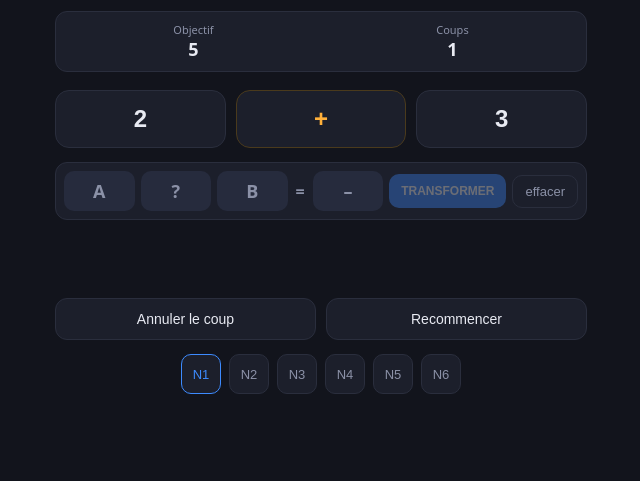
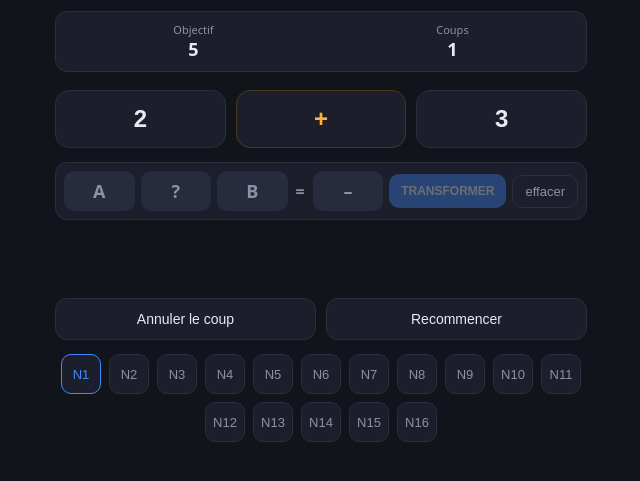
Before and after one commit to 6d797468-ai/mathic, a website built with Vite: page src/b1/web/index.html in a window 1280 px wide. Shown: the part 67-548 px from the top of the page, without its empty margins (319-959 px from the left). Built offline with nearby package versions, Linux system fonts and the light colour scheme.

Commit message:
b2: gameplay core — niveaux N7-N16 (certifiés Solver) + feedbacks de causalité (pop résultat, bump score/chaîne) + playthrough autonome DOM sur les 16 niveaux

```diff
--- a/src/b1/levels.mjs
+++ b/src/b1/levels.mjs
@@ -210,6 +210,199 @@ export const LADDER = [
       { kind: "op", v: "+" },
     ],
   },
+  {
+    id: "N7",
+    name: "Le Choix Précoce",
+    idea: "deux natures de préparation (quel couple multiplier d'abord)",
+    hud: ["target", "moves", "score"],
+    rows: 1,
+    cols: 7,
+    target: 30,
+    maxMoves: 3,
+    tiles: [
+      { kind: "num", v: 3 },
+      { kind: "num", v: 2 },
+      { kind: "num", v: 24 },
+      { kind: "num", v: 18 },
+      { kind: "op", v: "*" },
+      { kind: "op", v: "+" },
+      { kind: "op", v: "-" },
+    ],
+  },
+  {
+    id: "N8",
+    name: "Double Chaîne",
+    idea: "deux chaînes différentes vers le même objectif",
+    hud: ["target", "moves", "score", "chain"],
+    rows: 1,
+    cols: 6,
+    target: 24,
+    maxMoves: 3,
+    tiles: [
+      { kind: "num", v: 2 },
+      { kind: "num", v: 14 },
+      { kind: "num", v: 7 },
+      { kind: "num", v: 5 },
+      { kind: "op", v: "+" },
+      { kind: "op", v: "*" },
+    ],
+  },
+  {
+    id: "N9",
+    name: "La Division Prépare",
+    idea: "diviser d'abord, ajouter ensuite (chaîne par réutilisation)",
+    hud: ["target", "moves", "score", "chain"],
+    rows: 1,
+    cols: 7,
+    target: 24,
+    maxMoves: 3,
+    tiles: [
+      { kind: "num", v: 16 },
+      { kind: "num", v: 20 },
+      { kind: "num", v: 2 },
+      { kind: "num", v: 14 },
+      { kind: "op", v: "/" },
+      { kind: "op", v: "*" },
+      { kind: "op", v: "+" },
+    ],
+  },
+  {
+    id: "N10",
+    name: "Pas de Marge",
+    idea: "le budget est exact : les deux coups sont obligatoires",
+    hud: ["target", "moves", "score"],
+    rows: 1,
+    cols: 7,
+    target: 36,
+    maxMoves: 2,
+    tiles: [
+      { kind: "num", v: 8 },
+      { kind: "num", v: 12 },
+      { kind: "num", v: 9 },
+      { kind: "num", v: 6 },
+      { kind: "op", v: "*" },
+      { kind: "op", v: "+" },
+      { kind: "op", v: "-" },
+    ],
+  },
+  {
+    id: "N11",
+    name: "Les Détours Payants",
+    idea: "le détour chaîné vaut plus que la victoire directe",
+    hud: ["target", "moves", "score", "chain"],
+    rows: 1,
+    cols: 7,
+    target: 60,
+    maxMoves: 3,
+    tiles: [
+      { kind: "num", v: 12 },
+      { kind: "num", v: 5 },
+      { kind: "num", v: 3 },
+      { kind: "num", v: 16 },
+      { kind: "op", v: "*" },
+      { kind: "op", v: "+" },
+      { kind: "op", v: "-" },
+    ],
+  },
+  {
+    id: "N12",
+    name: "Le Détour Sacrifié",
+    idea: "victoire immédiate sans chaîne vs route construite",
+    hud: ["target", "moves", "score", "chain"],
+    rows: 1,
+    cols: 7,
+    target: 30,
+    maxMoves: 3,
+    tiles: [
+      { kind: "num", v: 24 },
+      { kind: "num", v: 4 },
+      { kind: "num", v: 3 },
+      { kind: "num", v: 6 },
+      { kind: "op", v: "+" },
+      { kind: "op", v: "*" },
+      { kind: "op", v: "-" },
+    ],
+  },
+  {
+    id: "N13",
+    name: "Le Long Courrier",
+    idea: "trois coups prévus, chaque étape réutilisée",
+    hud: ["target", "moves", "score", "chain"],
+    rows: 1,
+    cols: 8,
+    target: 84,
+    maxMoves: 4,
+    tiles: [
+      { kind: "num", v: 2 },
+      { kind: "num", v: 8 },
+      { kind: "num", v: 6 },
+      { kind: "num", v: 10 },
+      { kind: "num", v: 18 },
+      { kind: "op", v: "+" },
+      { kind: "op", v: "*" },
+      { kind: "op", v: "-" },
+    ],
+  },
+  {
+    id: "N14",
+    name: "Le Partage Obligé",
+    idea: "÷ nécessaire : l'ordre des opérations change le score",
+    hud: ["target", "moves", "score", "chain"],
+    rows: 1,
+    cols: 7,
+    target: 60,
+    maxMoves: 3,
+    tiles: [
+      { kind: "num", v: 4 },
+      { kind: "num", v: 14 },
+      { kind: "num", v: 20 },
+      { kind: "num", v: 5 },
+      { kind: "op", v: "/" },
+      { kind: "op", v: "+" },
+      { kind: "op", v: "*" },
+    ],
+  },
+  {
+    id: "N15",
+    name: "Le Détective",
+    idea: "une seule formule possible, à déduire",
+    hud: ["target", "moves", "score"],
+    rows: 1,
+    cols: 8,
+    target: 10,
+    maxMoves: 1,
+    tiles: [
+      { kind: "num", v: 6 },
+      { kind: "num", v: 16 },
+      { kind: "num", v: 18 },
+      { kind: "num", v: 10 },
+      { kind: "op", v: "*" },
+      { kind: "op", v: "+" },
+      { kind: "op", v: "-" },
+      { kind: "op", v: "/" },
+    ],
+  },
+  {
+    id: "N16",
+    name: "La Synthèse",
+    idea: "capstone : × puis ÷, multiples routes, scores étagés",
+    hud: ["target", "moves", "score", "chain"],
+    rows: 1,
+    cols: 9,
+    target: 72,
+    maxMoves: 4,
+    tiles: [
+      { kind: "num", v: 24 },
+      { kind: "num", v: 9 },
+      { kind: "num", v: 4 },
+      { kind: "num", v: 5 },
+      { kind: "num", v: 15 },
+      { kind: "op", v: "+" },
+      { kind: "op", v: "*" },
+      { kind: "op", v: "-" },
+      { kind: "op", v: "/" },
+    ],
+  },
 ];
 
 export function ladderBy(n) {
--- a/src/b1/web/b1-web.css
+++ b/src/b1/web/b1-web.css
@@ -110,6 +110,7 @@ header .scenario {
   background: #13261b;
   border-color: #1f4a31;
   color: var(--res);
+  animation: mathic-cell-pop 0.35s ease;
 }
 
 .cell:disabled {
@@ -368,3 +369,35 @@ header .scenario {
 .formula.shake {
   animation: mathic-shake 0.25s;
 }
+
+/* B2 : causalité minimale — la transformation "pop", le score/la chaîne "bumpent" */
+
+@keyframes mathic-cell-pop {
+  0% {
+    transform: scale(1);
+  }
+  40% {
+    transform: scale(1.18);
+  }
+  100% {
+    transform: scale(1);
+  }
+}
+
+@keyframes mathic-hud-pop {
+  0% {
+    transform: scale(1);
+  }
+  40% {
+    transform: scale(1.2);
+  }
+  100% {
+    transform: scale(1);
+  }
+}
+
+.hud-item b.pop {
+  display: inline-block;
+  color: var(--res);
+  animation: mathic-hud-pop 0.3s ease;
+}
--- a/src/b1/web/b1-web.js
+++ b/src/b1/web/b1-web.js
@@ -12,6 +12,17 @@ let sel = { a: null, op: null, b: null };
 let pv = null;
 
 const boardEl = $("board");
+
+let lastHud = { id: null, score: null, chain: null };
+
+function bump(el, prev, next) {
+  if (Number(prev) === Number(next)) return;
+  el.classList.remove("pop");
+  void el.offsetWidth;
+  el.classList.add("pop");
+  clearTimeout(el._popTimer);
+  el._popTimer = setTimeout(() => el.classList.remove("pop"), 320);
+}
 
 function log(entry) {
   console.log("B1|" + JSON.stringify({ ts: Date.now(), ...entry }));
@@ -94,6 +105,14 @@ function render() {
   $("moves").textContent = state.movesLeft;
   $("score").textContent = state.score;
   $("chain").textContent = state.nextChain;
+  if (lastHud.id !== level.id) {
+    lastHud = { id: level.id, score: state.score, chain: state.nextChain };
+  } else {
+    bump($("score"), lastHud.score, state.score);
+    bump($("chain"), lastHud.chain, state.nextChain);
+    lastHud.score = state.score;
+    lastHud.chain = state.nextChain;
+  }
   applyHud();
 
   boardEl.style.gridTemplateColumns = `repeat(${state.board.cols}, minmax(54px, 1fr))`;
```
Also changed, not shown: tests/b1/b1-5-grammar.test.mjs (+2 -2 lines), tests/b1/b1-5-smoke.test.mjs (+46 -0 lines), tests/b1/b2-levels.test.mjs (added, +238 -0 lines).
